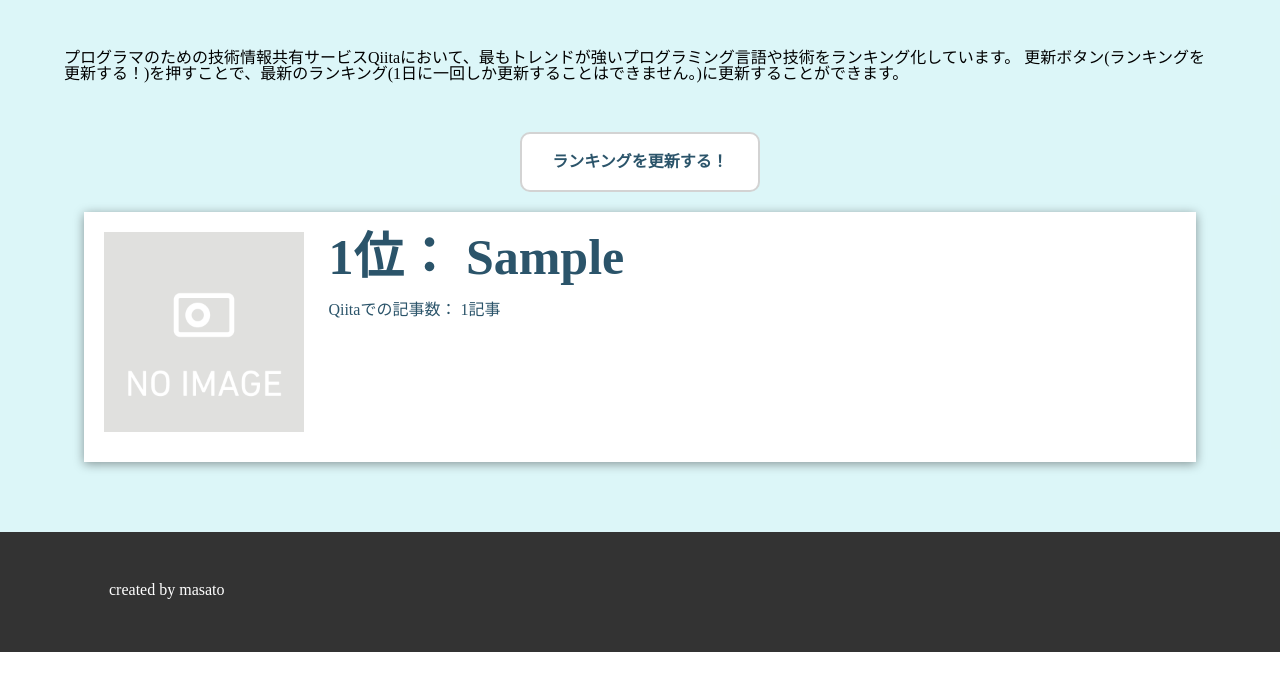
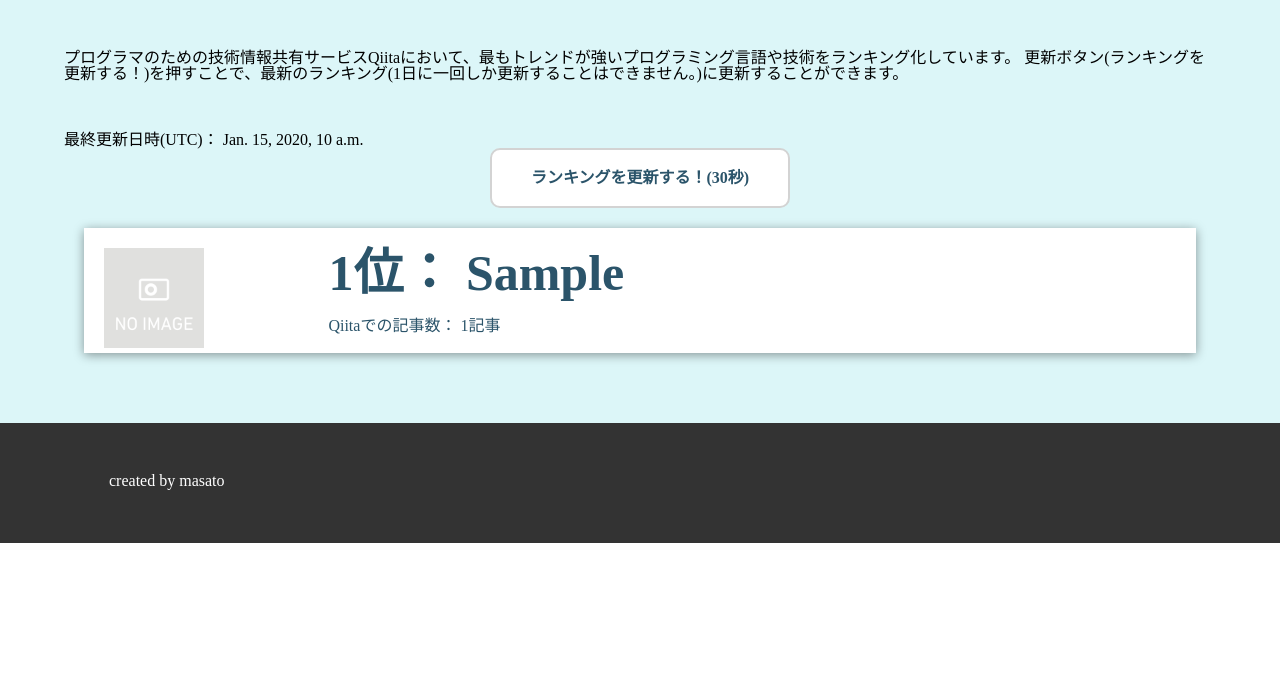
Before and after one commit to masato1230/qiita_app, a Django app: template qiita_app/templates/qiita_app/home.html in a window 1280 px wide. Shown: the part 60-751 px from the top of the page. Run offline with Django 3.2, Linux system fonts and the light colour scheme; tables that the repository leaves empty hold one stand-in row (values such as "Sample post"); the template is opened without the code that fills it: values that come from a table or form of the project are taken from there, most other values are stand-ins (such as "Sample title", 1, 10 or a date in 2020).

Commit message:
complete home.html,css

```diff
--- a/qiita/static/css/home.css
+++ b/qiita/static/css/home.css
@@ -9,6 +9,7 @@
 
 .top__desc {
   margin-bottom: 50px;
+  display: block;
 }
 
 .top__update-button {
@@ -20,9 +21,11 @@
   border: 2px solid lightgray;
   color:  rgb(43, 84, 106);
   font-weight: bold;
+  width: 300px;
+  text-align: center;
 }
 
-.top .container {
+.top__cards-wrapper {
   display: flex;
   flex-wrap: wrap;
 }
@@ -31,7 +34,7 @@
   width: 100%;
   margin: 20px;
   padding: 20px;
-  height: 250px;
+  height: 125px;
   background-color: rgb(255, 255, 255);
   box-shadow: rgba(0, 0, 0, 0.4) 0px 2px 10px;
   transition: all 0.3s ease-in-out 0s;
@@ -48,7 +51,7 @@
 }
 
 .top__img {
-  height: 200px;
+  height: 100px;
   width: auto;
   max-width: 100%;
 }
--- a/qiita_app/templates/qiita_app/home.html
+++ b/qiita_app/templates/qiita_app/home.html
@@ -13,7 +13,9 @@
       プログラマのための技術情報共有サービスQiitaにおいて、最もトレンドが強いプログラミング言語や技術をランキング化しています。
       更新ボタン(ランキングを更新する！)を押すことで、最新のランキング(1日に一回しか更新することはできません。)に更新することができます。
     </p>
-    <a class="top__update-button" href="{% url 'update' %}">ランキングを更新する！</a>
+    <p class="top__updated-date">最終更新日時(UTC)：  {{ updated_date }}</p>
+    <a class="top__update-button" href="{% url 'update' %}">ランキングを更新する！(30秒)</a>
+    <div class="top__cards-wrapper">
       {% for result in results %}
         <div class="top__card top__{{ forloop.counter }}">
           <div class="top__card--inner">
@@ -28,6 +30,7 @@
         </div>
         {% endfor %}
     </div>
+  </div>
 </section>
 
 
--- a/qiita_app/views.py
+++ b/qiita_app/views.py
@@ -10,7 +10,6 @@ def home(request):
   results = Result.objects.filter(date__date=date.today())[:10]
   logos = ["Python", "Ruby", "AWS", "CSS", "Rails", "JavaScript", "Docker", "PHP", "Laravel", "Swift", "MySQL", "Java", "Git", "HTML"]
   exist_logos = []
-  static_urls = {}
 
   # logo画像があるプログラミング言語をexist_logosに追加
   print(results)
@@ -19,12 +18,13 @@ def home(request):
     print(result.value)
     if result.key in logos:
       exist_logos.append(result.key)
+    # 最終更新日時の取得
+    updated_date = result.date
 
-  print(static_urls)
-  print(exist_logos)
   context = {
     'results': results,
     'exist_logos': exist_logos,
+    'updated_date': updated_date,
   }
   return render(request, 'qiita_app/home.html', context)
 
```
Lines whose indentation alone changed are shown as unchanged.
